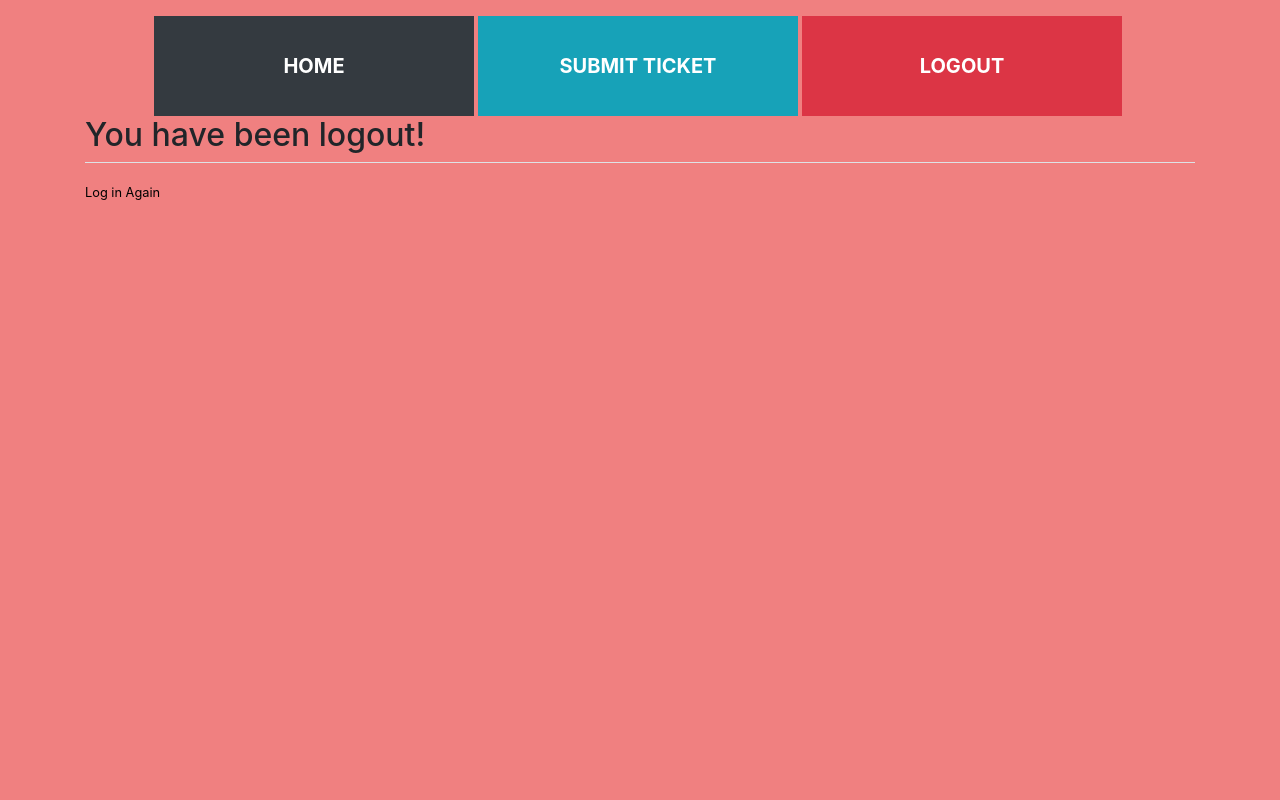
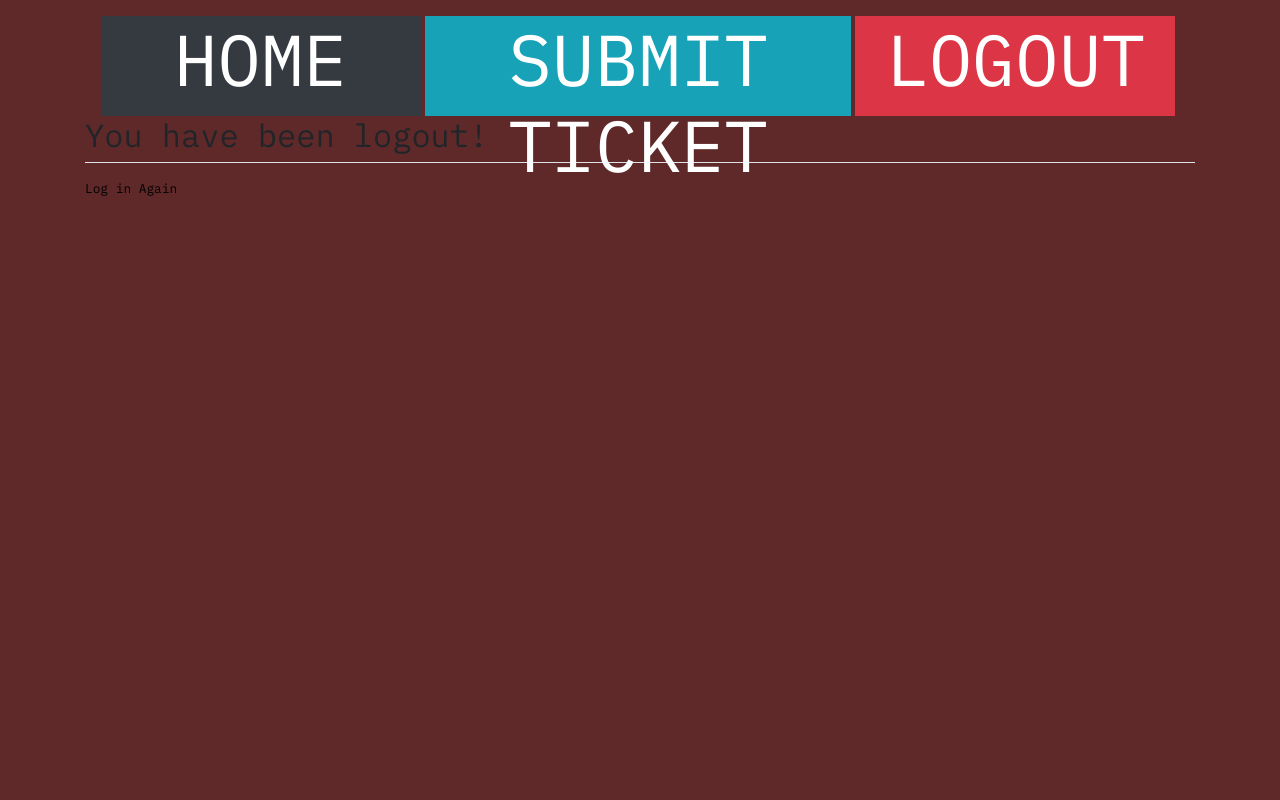
Before and after one commit to karki011/bugstracker, a Django app: page /logout/ in a window 1280 px wide. Run offline with Django 3.2, Linux system fonts and the light colour scheme; some libraries are stand-ins or nearby versions.

Commit message:
home page css an design done

```diff
--- a/static/main.css
+++ b/static/main.css
@@ -1,9 +1,16 @@
-body{
-background: lightcoral;
+
+@import url("https://fonts.googleapis.com/css2?family=IBM+Plex+Mono:ital,wght@0,400;0,700;1,400&family=IBM+Plex+Sans+Condensed:ital@0;1&family=IBM+Plex+Sans:ital,wght@0,100;0,400;0,700;1,100;1,400;1,700&family=IBM+Plex+Serif:ital@0;1&display=swap");
+
+html, body{
+  font-family: "IBM Plex Mono", monospace !important;
+    background: #5f2929;
 }
 a{
 text-decoration: none !important;
 color: black;
+}
+a:hover {
+    color: #d47d08 !important;
 }
 
 nav{
--- a/templates/base.html
+++ b/templates/base.html
@@ -1,5 +1,4 @@
 {% load static %}
-<!doctype html>
 <html lang="en">
 <head>
     <!-- Required meta tags -->
@@ -16,17 +15,17 @@
 <div class="container-fluid mt-3 sticky-top">
     <div class="row text-center justify-content-center">
     <div class="mr-1 col-sm-12  col-md-6 col-lg-3 bg-dark status-count ">
-        <a href="/" class="text-white" >
+        <a href="/" class="text-white display-3" >
            Home
         </a>
     </div>
-    <div class="mr-1  col-sm-12 col-md-6 col-lg-3 bg-info status-count  ">
-        <a href="{% url 'ticketcreate'%} "class="text-white">
+    <div class="mr-1  col-sm-12 col-md-6 col-lg-4  bg-info status-count  ">
+        <a href="{% url 'ticketcreate'%} "class="text-white display-3">
             Submit Ticket
         </a>
     </div>
     <div class="mr-1 col-sm-12  col-md-6 col-lg-3 bg-danger status-count  ">
-        <a href="{%url 'logout'%}" class="text-white">
+        <a href="{%url 'logout'%}" class="text-white display-3">
             Logout
         </a>
     </div>
```
